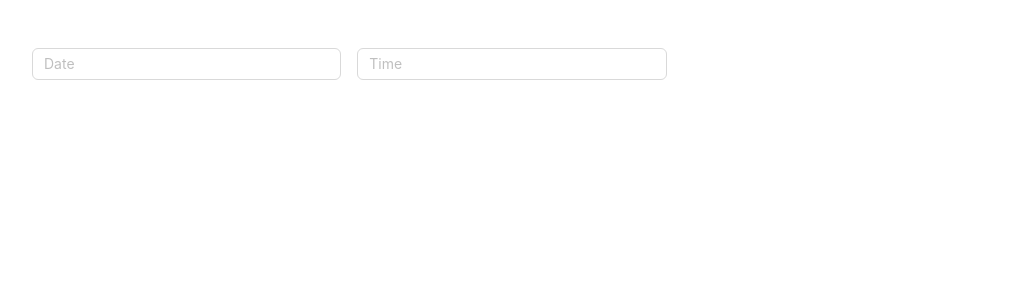
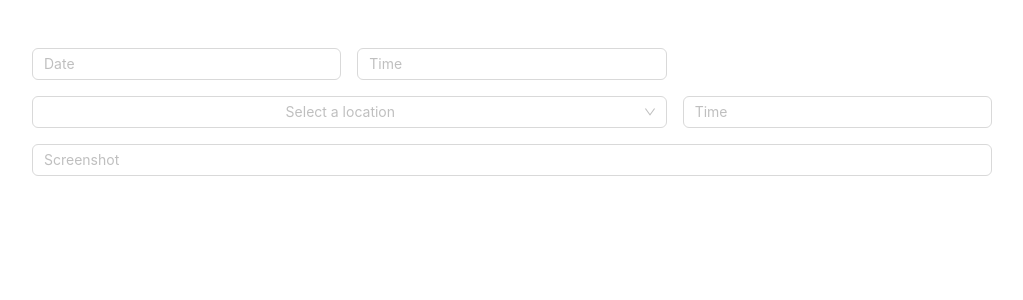
Before and after one commit to vukal2k/Weather-Forecast-Traffic-Cam-Frontend, a React (Vite) app: page / in a window 1280 px wide. Shown: the top 300 px of the page, without its empty margins (128-1151 px from the left). Built offline with nearby package versions, Linux system fonts and the light colour scheme.

Commit message:
Add grid

```diff
--- a/src/pages/Home/index.tsx
+++ b/src/pages/Home/index.tsx
@@ -1,4 +1,4 @@
-import { Input } from "antd";
+import { Input, Select } from "antd";
 
 export default function Home() {
 	return (
@@ -9,6 +9,34 @@ export default function Home() {
 			<div className="sm:col-span-1">
 				<Input type="text" placeholder="Time" className="input input-bordered w-full" />
 			</div>
+			<div className="sm:col-span-2 col-span-3">
+				<Select
+					className="input input-bordered w-full"
+					showSearch
+					placeholder="Select a location"
+					optionFilterProp="children"
+					options={[
+						{
+							value: 'jack',
+							label: 'Jack',
+						},
+						{
+							value: 'lucy',
+							label: 'Lucy',
+						},
+						{
+							value: 'tom',
+							label: 'Tom',
+						},
+					]}
+				/>
+			</div>
+			<div className="sm:col-span-1 col-span-3">
+				<Input type="text" placeholder="Time" className="input input-bordered w-full" />
+			</div>
+			<div className="col-span-3">
+				<Input type="text" placeholder="Screenshot" className="input input-bordered w-full" />
+			</div>
 	</div>
 	);
 }
```
